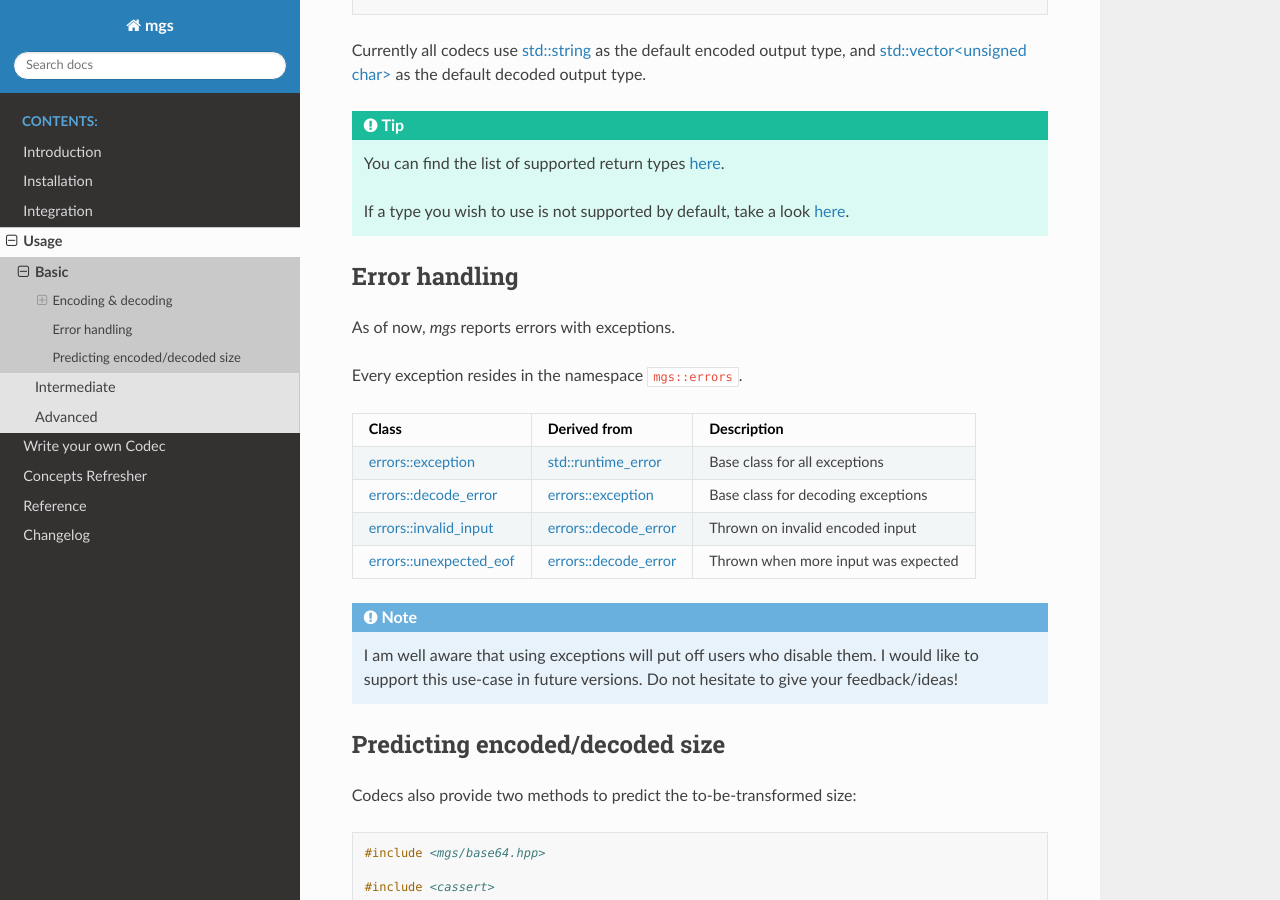
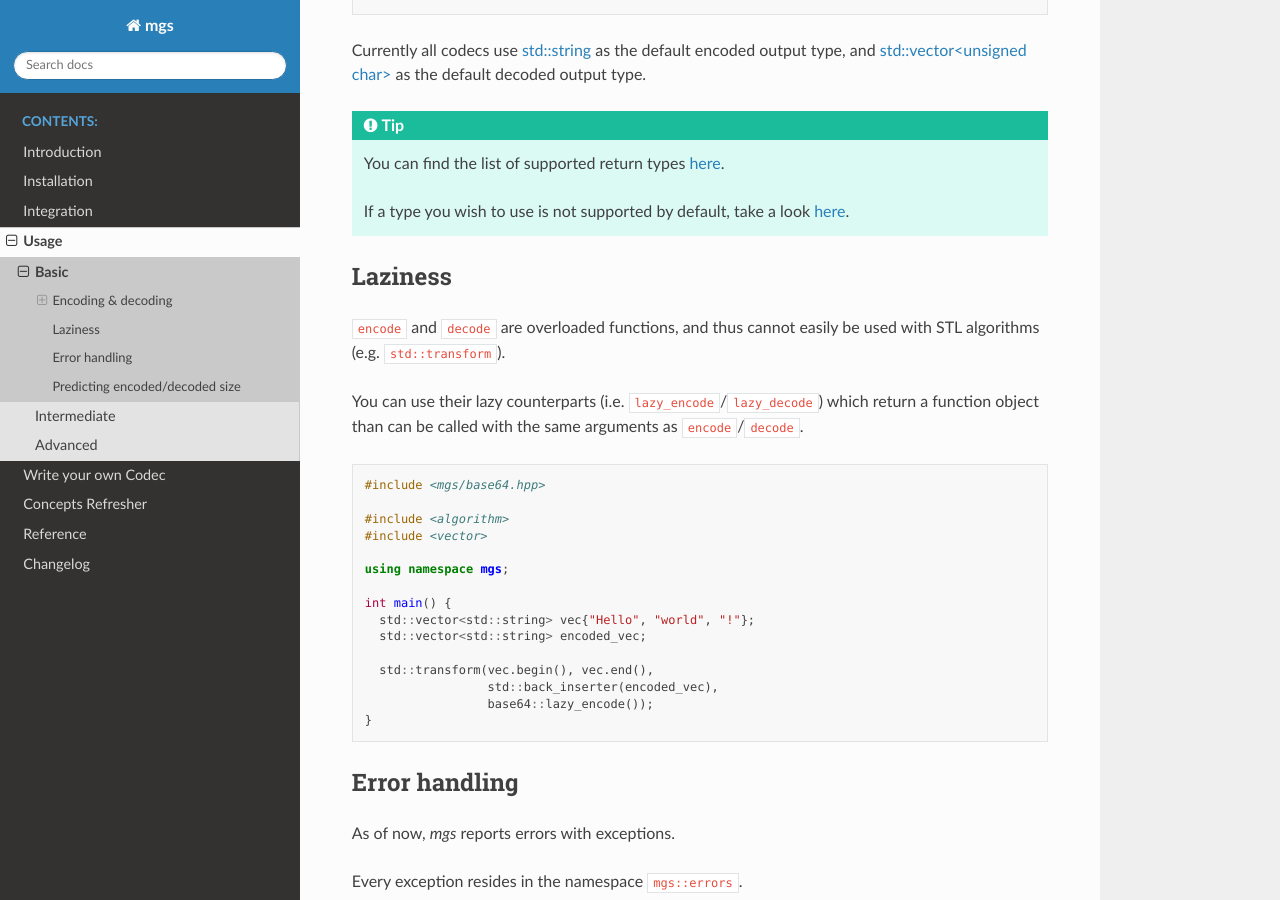
Before and after one commit to theodelrieu/mgs-docs, a Sphinx documentation site: the page built from source/usage/basic.rst, in a window 1280 px wide and 900 px high, scrolled down 1686 px. Built offline with Sphinx 7.4.7 and the Read the Docs theme 2.0.0, drawn with Linux system fonts in a browser that asks for light colours.

```diff
--- a/source/changelog.rst
+++ b/source/changelog.rst
@@ -2,6 +2,11 @@
 
 Changelog
 =========
+
+0.2.0
+-----
+
+- Feature: add lazy_encode/lazy_decode to every codec
 
 0.1.5
 -----
--- a/source/conf.py
+++ b/source/conf.py
@@ -22,7 +22,7 @@ copyright = '2020, Théo DELRIEU'
 author = 'Théo DELRIEU'
 
 # The full version, including alpha/beta/rc tags
-release = '0.1.5'
+release = '0.2.0'
 
 
 # -- General configuration ---------------------------------------------------
--- a/source/reference/codecs/types/basic_codec/member_functions/decode.rst
+++ b/source/reference/codecs/types/basic_codec/member_functions/decode.rst
@@ -1,3 +1,5 @@
+.. _codecs-decode:
+
 ***************************
 codecs::basic_codec::decode
 ***************************
--- a/source/reference/codecs/types/basic_codec/member_functions/encode.rst
+++ b/source/reference/codecs/types/basic_codec/member_functions/encode.rst
@@ -1,3 +1,5 @@
+.. _codecs-encode:
+
 ***************************
 codecs::basic_codec::encode
 ***************************
--- a/source/usage/basic.rst
+++ b/source/usage/basic.rst
@@ -92,6 +92,31 @@ Currently all codecs use :cpp:`std::string <string/basic_string>` as the default
 
    If a type you wish to use is not supported by default, take a look :ref:`here <adding-support-for-user-defined-types>`.
 
+Laziness
+--------
+
+``encode`` and ``decode`` are overloaded functions, and thus cannot easily be used with STL algorithms (e.g. ``std::transform``).
+
+You can use their lazy counterparts (i.e. ``lazy_encode``/``lazy_decode``) which return a function object than can be called with the same arguments as ``encode``/``decode``.
+
+.. code-block:: cpp
+
+   #include <mgs/base64.hpp>
+
+   #include <algorithm>
+   #include <vector>
+
+   using namespace mgs;
+
+   int main() {
+     std::vector<std::string> vec{"Hello", "world", "!"};
+     std::vector<std::string> encoded_vec;
+
+     std::transform(vec.begin(), vec.end(),
+                    std::back_inserter(encoded_vec),
+                    base64::lazy_encode());
+   }
+
 Error handling
 --------------
 
```
Also changed, not shown: source/reference/codecs/types/basic_codec.rst (+7 -3 lines), source/reference/codecs/types/basic_codec/member_functions/lazy_decode.rst (added, +38 -0 lines), source/reference/codecs/types/basic_codec/member_functions/lazy_encode.rst (added, +38 -0 lines).
